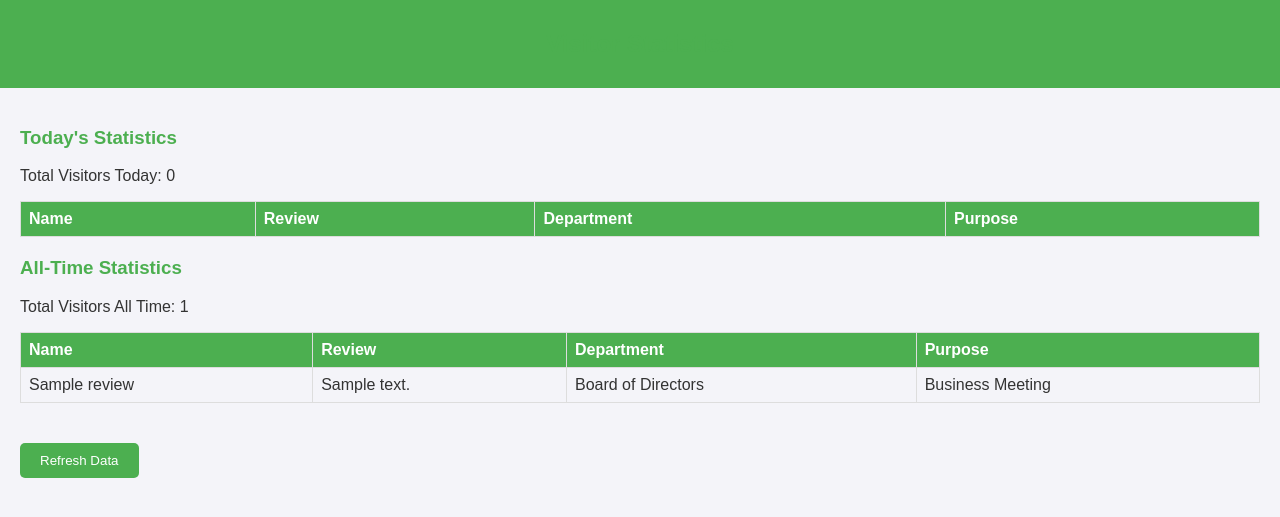
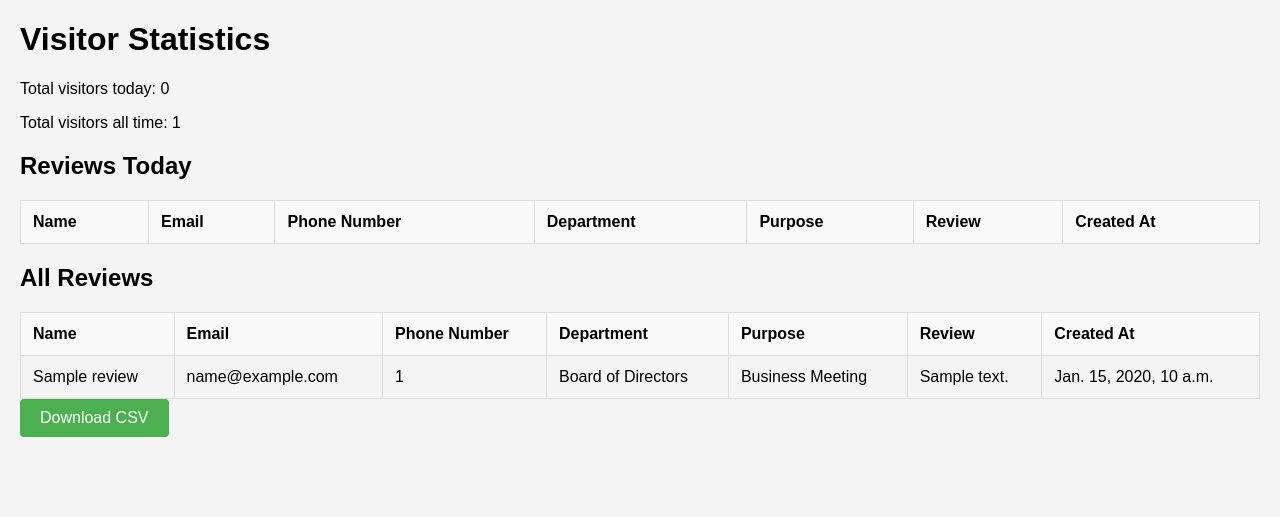
Before and after one commit to loraccc/Visitor_app-Django, a Django app: page /visitor_statistics in a window 1280 px wide. Shown: the top 517 px of the page. Run offline with Django 4.2, Linux system fonts and the light colour scheme; tables that the repository leaves empty hold one stand-in row (values such as "Sample post"); lists and menus that the app fills with data are empty.

Commit message:
Csv File download Success

```diff
--- a/core/templates/visitor_statistics.html
+++ b/core/templates/visitor_statistics.html
@@ -7,138 +7,100 @@
     <style>
         body {
             font-family: Arial, sans-serif;
-            margin: 0;
+            margin: 20px;
             padding: 0;
-            background-color: #f4f4f9;
-            color: #333;
-        }
-        header {
-            background-color: #4CAF50;
-            color: white;
-            text-align: center;
-            padding: 10px 0;
-        }
-        main {
-            padding: 20px;
-        }
-        h2, h3 {
-            color: #4CAF50;
+            background-color: #f4f4f4;
         }
         table {
             width: 100%;
             border-collapse: collapse;
-            margin-bottom: 20px;
+            margin-top: 20px;
         }
         th, td {
+            padding: 12px;
             border: 1px solid #ddd;
-            padding: 8px;
             text-align: left;
         }
         th {
-            background-color: #4CAF50;
-            color: white;
+            background-color: #f9f9f9;
         }
-        tr:nth-child(even) {
-            background-color: #f2f2f2;
-        }
-        #refresh-btn {
-            margin-top: 20px;
+        button {
             padding: 10px 20px;
             background-color: #4CAF50;
             color: white;
             border: none;
-            border-radius: 5px;
+            border-radius: 4px;
             cursor: pointer;
+            font-size: 16px;
+        }
+        button:hover {
+            background-color: #45a049;
         }
     </style>
 </head>
 <body>
-    <header>
-        <h2>Visitor Statistics</h2>
-    </header>
-    <main>
-        <h3>Today's Statistics</h3>
-        <p>Total Visitors Today: <span id="total-visitors-today">{{ total_visitors_today }}</span></p>
+    <h1>Visitor Statistics</h1>
+    <p>Total visitors today: {{ total_visitors_today }}</p>
+    <p>Total visitors all time: {{ total_visitors_all_time }}</p>
+
+    <h2>Reviews Today</h2>
     <table>
         <thead>
             <tr>
                 <th>Name</th>
-                    <th>Review</th>
+                <th>Email</th>
+                <th>Phone Number</th>
                 <th>Department</th>
                 <th>Purpose</th>
+                <th>Review</th>
+                <th>Created At</th>
             </tr>
         </thead>
-            <tbody id="reviews-list-today">
+        <tbody>
             {% for review in reviews_today %}
                 <tr>
                     <td>{{ review.name }}</td>
-                    <td>{{ review.review }}</td>
+                    <td>{{ review.email }}</td>
+                    <td>{{ review.phone_number }}</td>
                     <td>{{ review.get_department_display }}</td>
                     <td>{{ review.get_purpose_display }}</td>
+                    <td>{{ review.review }}</td>
+                    <td>{{ review.created_at }}</td>
                 </tr>
             {% endfor %}
         </tbody>
     </table>
 
-        <h3>All-Time Statistics</h3>
-        <p>Total Visitors All Time: <span id="total-visitors-all-time">{{ total_visitors_all_time }}</span></p>
+    <h2>All Reviews</h2>
     <table>
         <thead>
             <tr>
                 <th>Name</th>
-                    <th>Review</th>
+                <th>Email</th>
+                <th>Phone Number</th>
                 <th>Department</th>
                 <th>Purpose</th>
+                <th>Review</th>
+                <th>Created At</th>
             </tr>
         </thead>
-            <tbody id="all-reviews-list">
+        <tbody>
             {% for review in all_reviews %}
                 <tr>
                     <td>{{ review.name }}</td>
-                    <td>{{ review.review }}</td>
+                    <td>{{ review.email }}</td>
+                    <td>{{ review.phone_number }}</td>
                     <td>{{ review.get_department_display }}</td>
                     <td>{{ review.get_purpose_display }}</td>
+                    <td>{{ review.review }}</td>
+                    <td>{{ review.created_at }}</td>
                 </tr>
             {% endfor %}
         </tbody>
     </table>
 
-        <button id="refresh-btn">Refresh Data</button>
-    </main>
-    <script>
-        document.getElementById('refresh-btn').addEventListener('click', function() {
-            console.log('Refresh button clicked.');
-            // Example: fetch new data from the server and update the DOM
-            // fetch('/get-new-data').then(response => response.json()).then(data => updateDOM(data));
-        });
-
-        function updateDOM(data) {
-            // Update today's statistics
-            document.getElementById('total-visitors-today').innerText = data.total_visitors_today;
-            const reviewsListToday = document.getElementById('reviews-list-today');
-            reviewsListToday.innerHTML = '';
-            data.reviews_today.forEach(review => {
-                const row = document.createElement('tr');
-                row.innerHTML = `<td>${review.name}</td>
-                                 <td>${review.review}</td>
-                                 <td>${review.department}</td>
-                                 <td>${review.purpose}</td>`;
-                reviewsListToday.appendChild(row);
-            });
-
-            // Update all-time statistics
-            document.getElementById('total-visitors-all-time').innerText = data.total_visitors_all_time;
-            const allReviewsList = document.getElementById('all-reviews-list');
-            allReviewsList.innerHTML = '';
-            data.all_reviews.forEach(review => {
-                const row = document.createElement('tr');
-                row.innerHTML = `<td>${review.name}</td>
-                                 <td>${review.review}</td>
-                                 <td>${review.department}</td>
-                                 <td>${review.purpose}</td>`;
-                allReviewsList.appendChild(row);
-            });
-        }
-    </script>
+    <form action="{% url 'export_visitor_statistics_csv' %}" method="get">
+        <button type="submit">Download CSV</button>
+    </form>
 </body>
 </html>
--- a/core/urls.py
+++ b/core/urls.py
@@ -1,15 +1,27 @@
 from django.urls import path
 from django import views
-from .views import register, CustomLoginView,home,submit_review,review_qr,see_qr,visitor_statistics
 from django.contrib.auth.views import LogoutView
+
+from .views import (register, CustomLoginView,home,
+                    submit_review,review_qr,
+                    see_qr,
+                    visitor_statistics,export_visitor_statistics_csv)
 
 urlpatterns = [
     path('register/', register, name='register'),
     path('login/', CustomLoginView.as_view(), name='login'),
     path('logout/', LogoutView.as_view(next_page='login'), name='logout'),  # Redirect to login after logout
+
+
     path('home', home, name='home'),  # Add your home view here
+
+
     path('submit-review/', submit_review, name='submit-review'),
     path('review-qr/<int:pk>/', review_qr, name='review_qr'),
+
+
     path('visitor_statistics', visitor_statistics, name='visitor_statistics'),
+    path('visitor_statistics/csv/', export_visitor_statistics_csv, name='export_visitor_statistics_csv'),
+
     path('', see_qr, name='see_qr'),
 ]
--- a/core/views.py
+++ b/core/views.py
@@ -3,6 +3,7 @@ from .models import Review
 from .forms import *
 
 import qrcode
+import csv
 
 from PIL import Image
 
@@ -158,19 +159,26 @@ def visitor_statistics(request):
         'departments': departments,
         'purposes': purposes,
     })
-    today = timezone.now().date()
 
-    # Today's data
-    total_visitors_today = Review.objects.filter(created_at__date=today).count()
-    reviews_today = Review.objects.filter(created_at__date=today)
 
-    # All-time data
-    total_visitors_all_time = Review.objects.count()
-    all_reviews = Review.objects.all()
+def export_visitor_statistics_csv(request):
+    # Create the HttpResponse object with the appropriate CSV header.
+    response = HttpResponse(content_type='text/csv')
+    response['Content-Disposition'] = 'attachment; filename="visitor_statistics.csv"'
 
-    return render(request, 'visitor_statistics.html', {
-        'total_visitors_today': total_visitors_today,
-        'reviews_today': reviews_today,
-        'total_visitors_all_time': total_visitors_all_time,
-        'all_reviews': all_reviews,
-    })
+    writer = csv.writer(response)
+    writer.writerow(['Name', 'Email', 'Phone Number', 'Department', 'Purpose', 'Review', 'Created At'])
+
+    reviews = Review.objects.all()
+    for review in reviews:
+        writer.writerow([
+            review.name,
+            review.email,
+            review.phone_number,
+            review.get_department_display(),
+            review.get_purpose_display(),
+            review.review,
+            review.created_at.strftime('%Y-%m-%d %H:%M:%S'),
+        ])
+
+    return response
```
Lines whose indentation alone changed are shown as unchanged.
